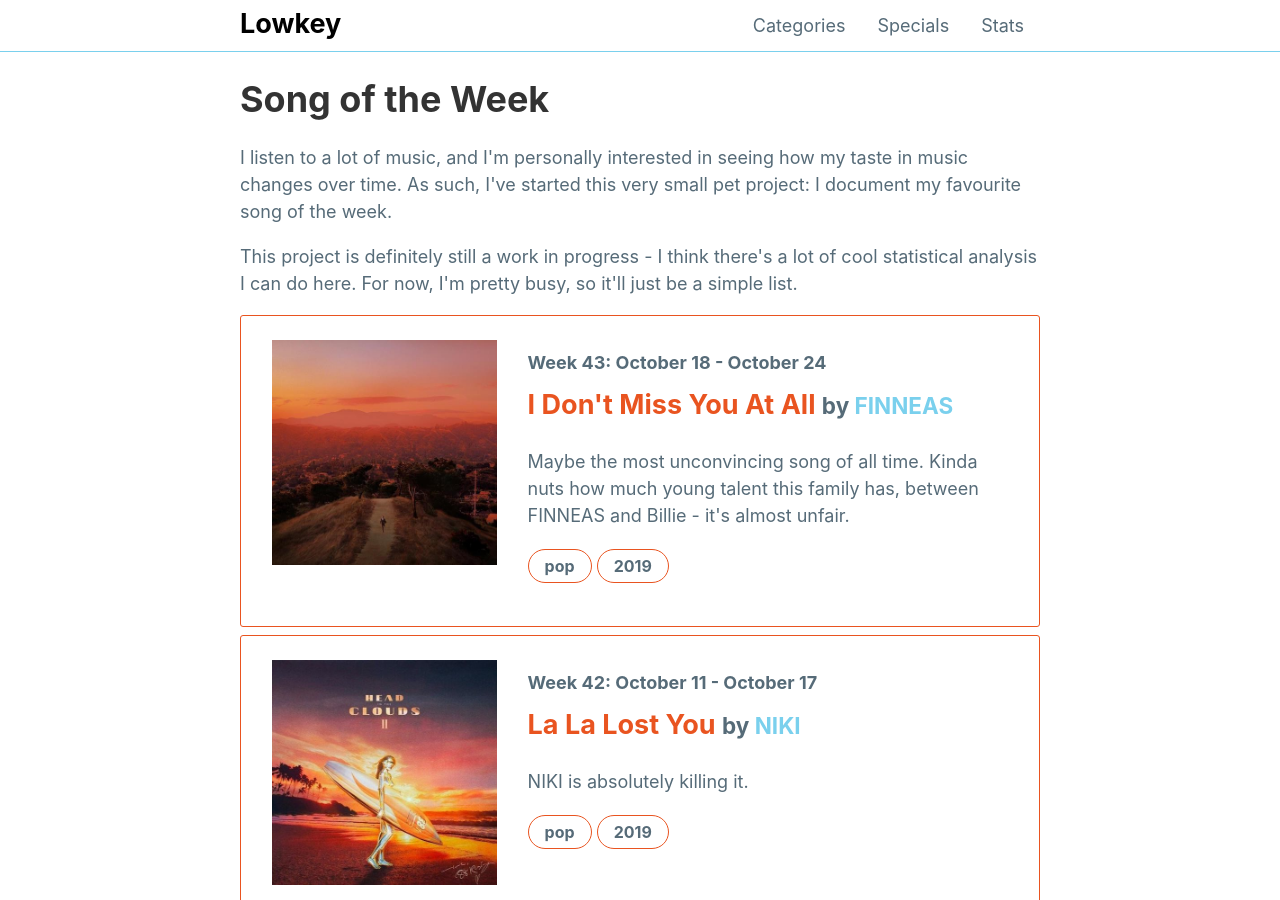
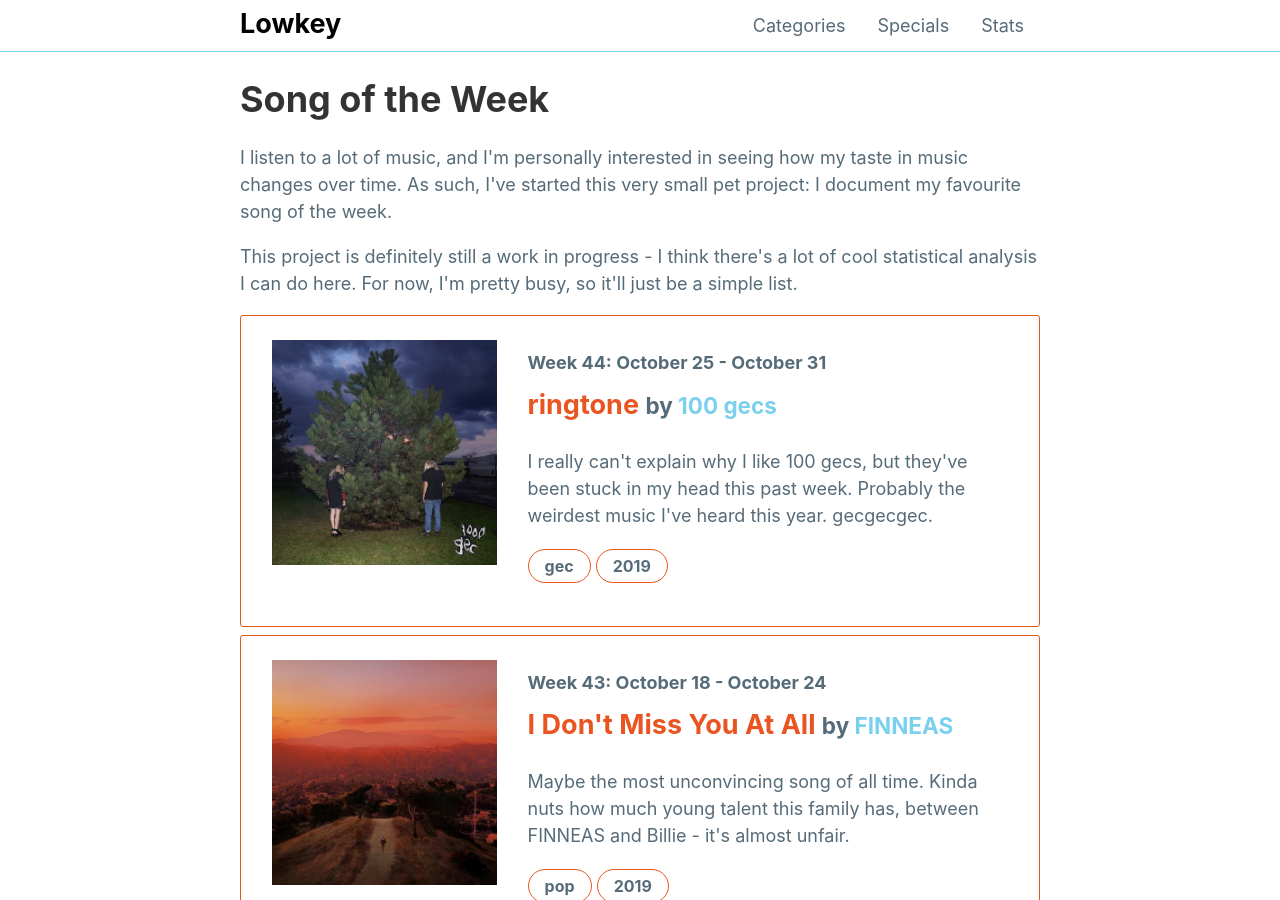
Before and after one commit to mattxwang/lowkey, a Jekyll site: the page built from _stats/song-of-the-week.html, in a window 1280 px wide and 900 px high. Built offline with Jekyll 4.4.1, drawn with Linux system fonts in a browser that asks for light colours; comment, search, counter and statistics services are not loaded.

Commit message:
gecgecgec

```diff
--- a/_data/sotw.yml
+++ b/_data/sotw.yml
@@ -428,3 +428,13 @@
   year: 2019
   blurb: >
     Maybe the most unconvincing song of all time. Kinda nuts how much young talent this family has, between FINNEAS and Billie - it's almost unfair.
+week44:
+  week: "Week 44: October 25 - October 31"
+  title: "ringtone"
+  artist: "100 gecs"
+  album: "1000 gecs"
+  album_art: "1000gecs.jpg"
+  genre: "gec"
+  year: 2019
+  blurb: >
+    I really can't explain why I like 100 gecs, but they've been stuck in my head this past week. Probably the weirdest music I've heard this year. gecgecgec.
```
Also changed, not shown: img/albums/1000gecs.jpg (added).
